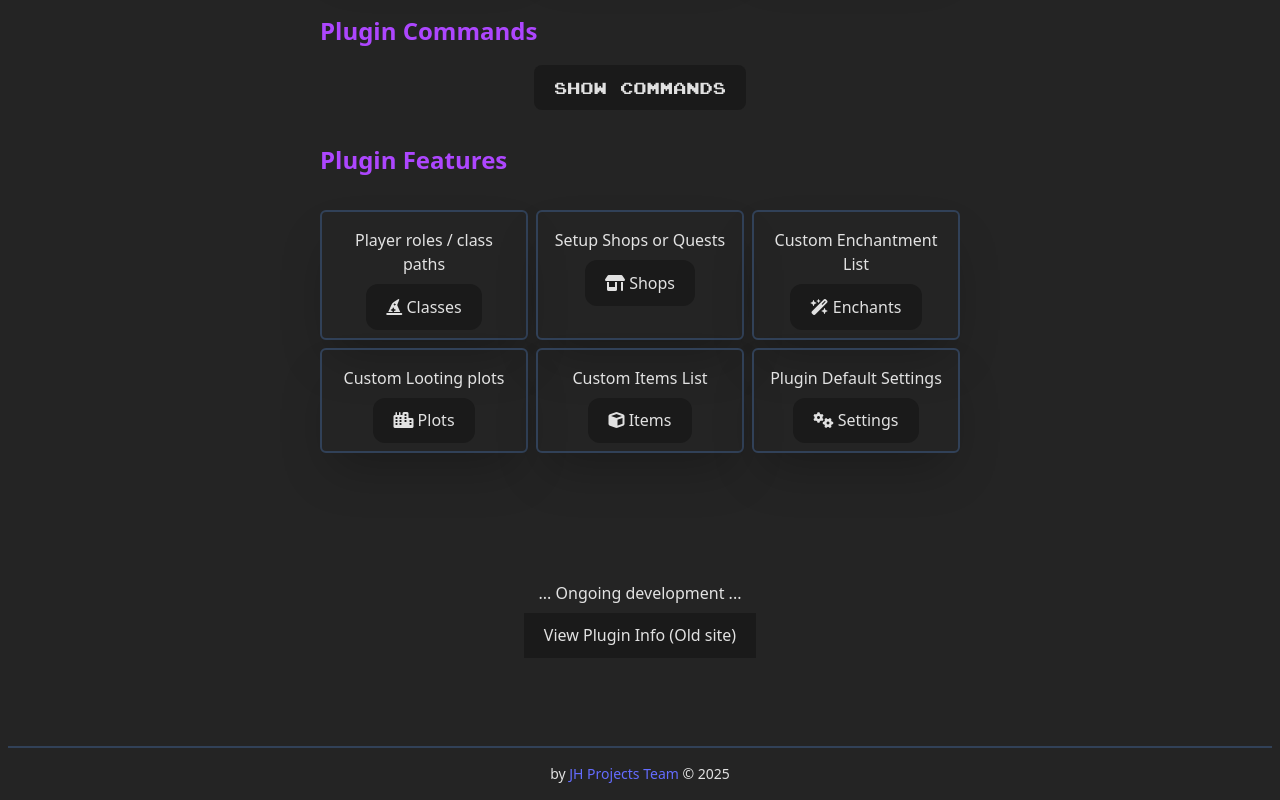
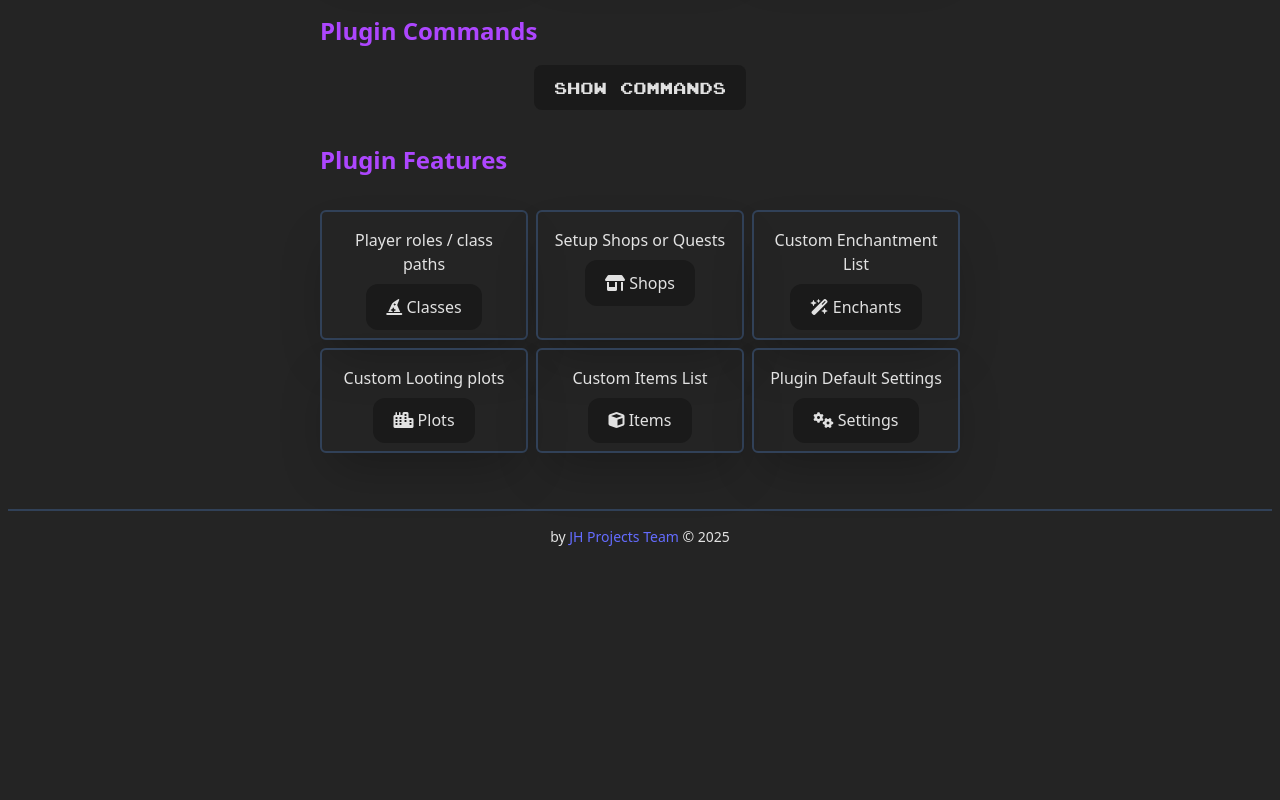
Before and after one commit to jaymar921/JHProjects-web, a React (Vite) app: page /ce3 in a window 1280 px wide. Shown: the part 876-1676 px from the top of the page. After the commit the page ends 1439 px from the top, so only its background shows below. Built offline with nearby package versions, Linux system fonts and the light colour scheme.

Commit message:
Removed OnDev Button
Co-authored-by: MikaPiaChu921 <abellanapia9@gmail.com>

```diff
--- a/src/components/pages/CE3Page.jsx
+++ b/src/components/pages/CE3Page.jsx
@@ -239,19 +239,6 @@ function CE3Page() {
 
       <section className="w-full">{subContentWindow()}</section>
 
-      <div className="text-center w-full py-20">
-        <h3 className="pb-2">... Ongoing development ...</h3>
-        <button
-          onClick={() =>
-            RedirectTo(
-              "https://jaymar921.github.io/jaymar_plugin_wiki/CE3_WIKI/"
-            )
-          }
-        >
-          View Plugin Info (Old site)
-        </button>
-      </div>
-
       <PageFooter />
     </div>
   );
```
